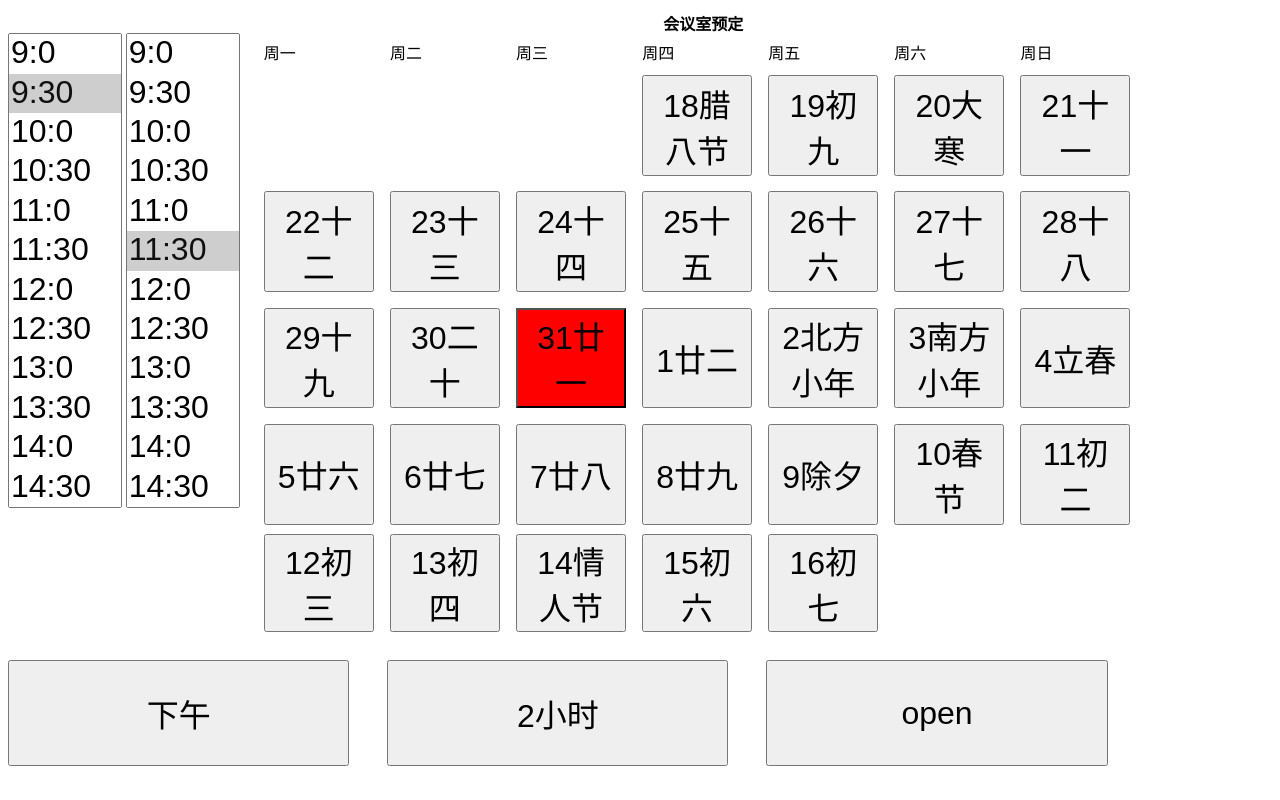
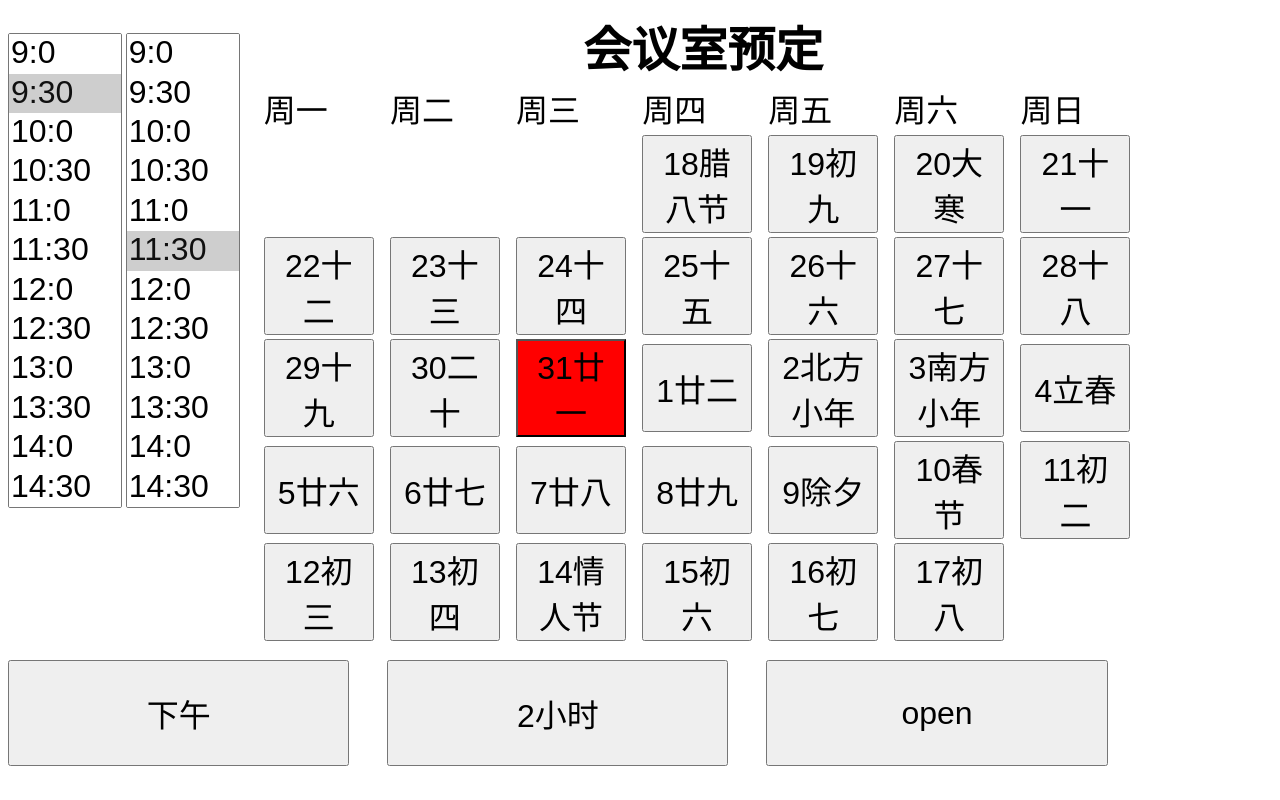
Before and after one commit to nfyxhan/web, a plain HTML site: page meeting.html in a window 1280 px wide. Drawn offline with Linux system fonts and the light colour scheme.

Commit message:
font-size

```diff
--- a/meeting.html
+++ b/meeting.html
@@ -107,7 +107,7 @@
                 let td = document.createElement('td')
                 tr2.appendChild(td)
             }
-            for (i = 0; i < 30; i++) {
+            for (i = 0; i < 31; i++) {
                 let td = document.createElement('td')
                 td.className = "td-body"
                 let btn = document.createElement('button')
@@ -279,6 +279,14 @@
             font-size: xx-large;
         }
 
+        td {
+            font-size: xx-large;
+        }
+
+        th {
+            font-size: xxx-large;
+        }
+
         option {
             font-size: xx-large;
         }
@@ -306,7 +314,7 @@
 
         .td-title {
             width: 14%;
-            height: 5%
+            height: 5%;
         }
 
         .div-btn {
```
